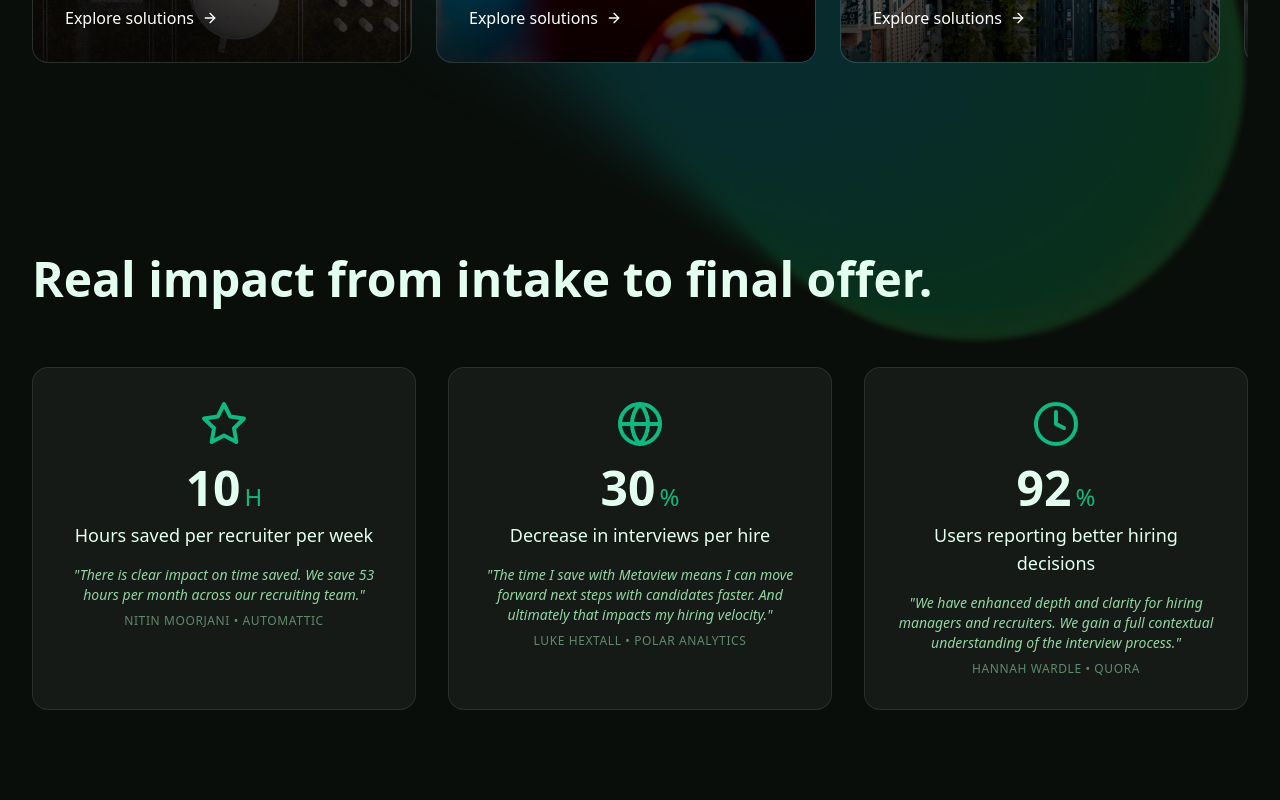
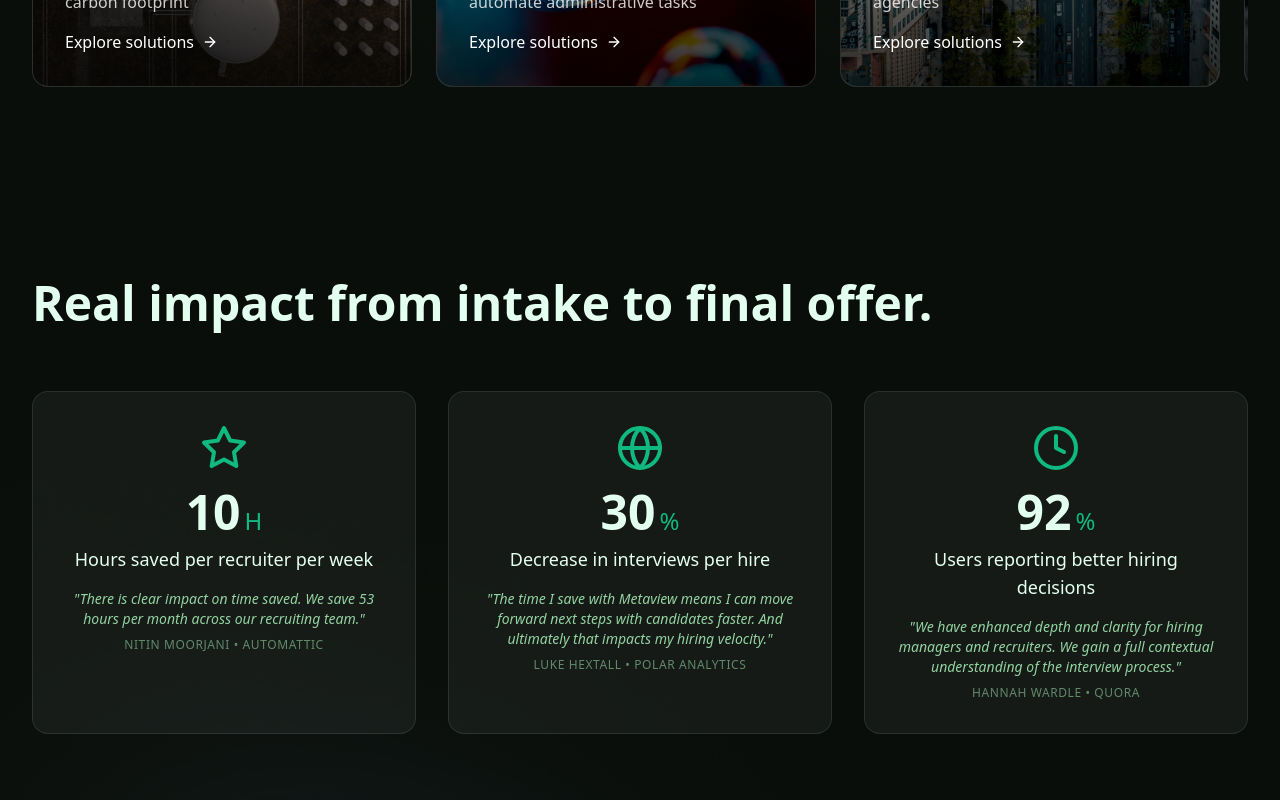
Before and after one commit to Mohamad4322/IDCode, a React (Vite) app: page / in a window 1280 px wide. Shown: the part 3180-3980 px from the top of the page. Built offline with nearby package versions, Linux system fonts and the light colour scheme.

Commit message:
feat: update Icons component to include additional icons; enhance IndustriesContactSection with improved image positioning and effects; adjust Home page section padding for better layout

```diff
--- a/src/components/Icons.tsx
+++ b/src/components/Icons.tsx
@@ -26,16 +26,19 @@ export {
   Building2,
   Truck,
   Plane,
+  Clock,
   Stethoscope,
   Briefcase,
   Brain,
   MessageSquare,
   Car,
+  Phone,
   Film,
   Wheat,
   Building,
   Menu,
   X,
+  Mail,
   Search,
   ChevronUp,
   TestTube,
--- a/src/components/IndustriesContactSection.tsx
+++ b/src/components/IndustriesContactSection.tsx
@@ -327,17 +327,44 @@ const IndustriesContactSection = () => {
       `}</style>
 
       {/* Background pattern */}
+      jsx{/* Bottom-left image */}
+
+
+{/* Top image */}
 <img
   alt=""
   loading="lazy"
   width="1560"
   height="1514"
   decoding="async"
-        className="absolute inset-0 w-full h-full object-cover"
-        style={{ opacity: 0.15, color: 'transparent' }}
+  className="absolute w-full h-full object-cover"
+  style={{
+    opacity: 0.15,
+    color: 'transparent',
+    top: '-20%',
+    left: '-10%',
+    transform: 'scale(1.3) rotate(+90deg) scaleX(-1)'  // Added scaleX(-1) to flip horizontally
+  }}
   src="/AIAgents-bg.webp"
 />
 
+<div className="relative z-10"></div>
+      <img
+  alt=""
+  loading="lazy"
+  width="1560"
+  height="1514"
+  decoding="async"
+  className="absolute w-full h-full object-cover"
+  style={{
+    opacity: 0.15,
+    color: 'transparent',
+    bottom: '+1%',
+    left: '-7%',
+    transform: 'scale(1.4) rotate( +9deg)'  // Scale 30% bigger and rotate 5 degrees counter-clockwise
+  }}
+  src="/AIAgents-bg.webp"
+/>
 <div className="relative z-10">
         {/* Industries Section */}
         <div className="py-24">
--- a/src/pages/Home.tsx
+++ b/src/pages/Home.tsx
@@ -449,7 +449,7 @@ const Home = () => {
       <ArticlesCarouselSection />
 
       {/* Experience Our Expertise Section */}
-      <section className="relative overflow-hidden pt-24 pb-0 min-h-screen" style={{ backgroundColor: '#E8F5E9' }}>
+      <section className="relative overflow-hidden pt-12 pb-5 min-h-screen" style={{ backgroundColor: '#E8F5E9' }}>
         {/* Wave Background */}
         <div className="absolute inset-0">
           <img
```
Lines whose indentation alone changed are shown as unchanged.
